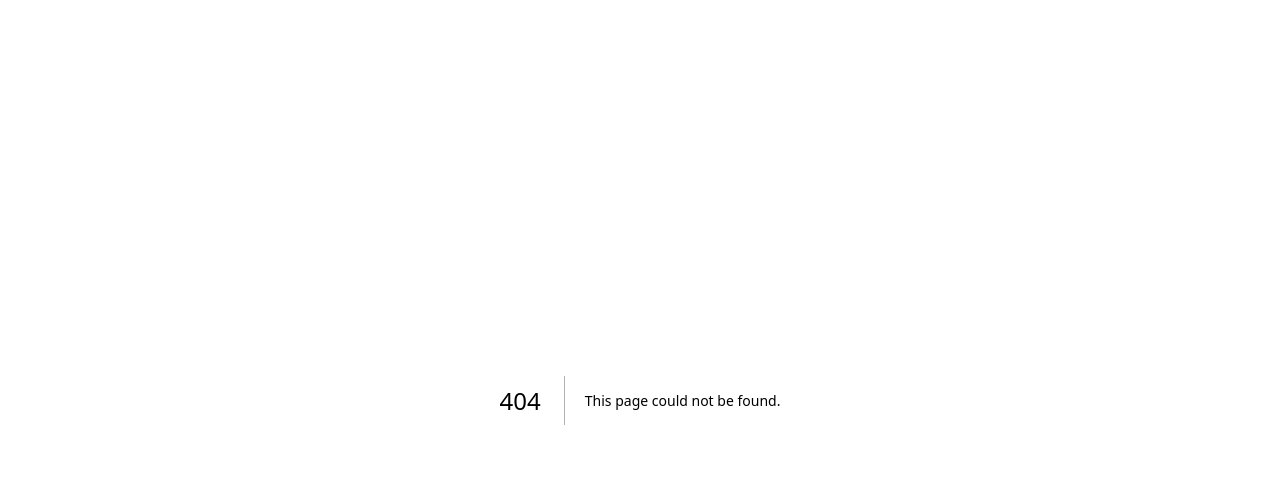
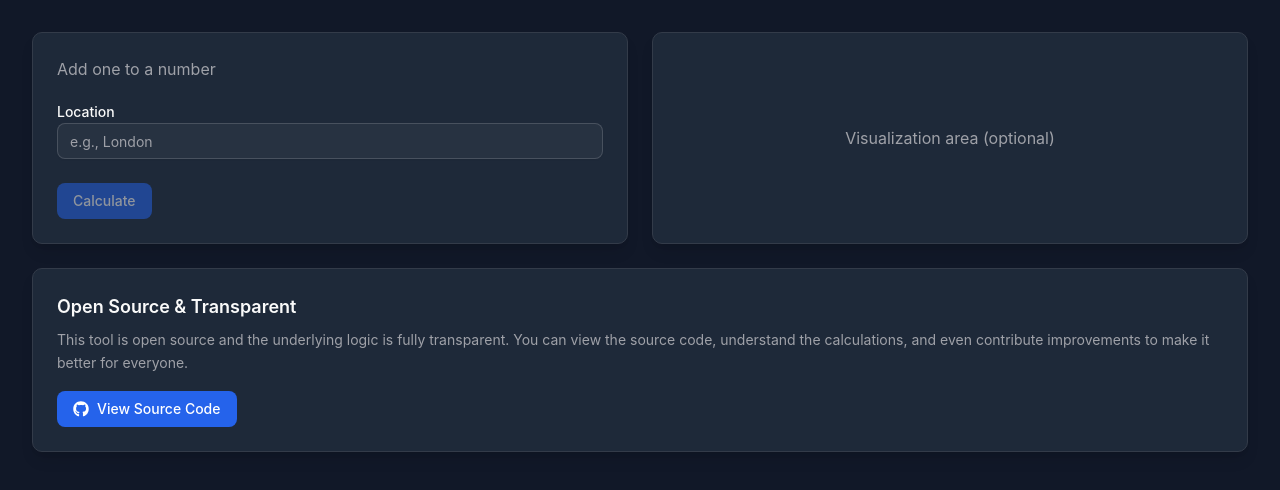
Before and after one commit to AeroVia-org/tools, a Next.js app: page /tools/sunrise-sunset-calculator in a window 1280 px wide. Before the commit this address had no page. Shown: the top 490 px of the page. Built offline with nearby package versions, Linux system fonts and the light colour scheme.

Commit message:
feat: add api calls for geocoding, sunrise/sunset

```diff
--- /dev/null
+++ b/app/actions/sunrise-sunset-calculator.ts
@@ -0,0 +1,75 @@
+"use server";
+
+import type { Coordinates, SunData } from "../tools/(tools)/sunrise-sunset-calculator/types";
+
+// type TimeZone = "UTC" | "Local" | "Location" | { tzid: string };
+
+interface LocationResponseItem {
+  lat: string;
+  lon: string;
+  importance: number;
+}
+
+interface SunriseSunsetResponse {
+  status: string;
+  results: {
+    sunrise: string;
+    sunset: string;
+  };
+}
+
+function formatDate(date: Date): string {
+  return `${date.getFullYear()}-${String(date.getMonth() + 1).padStart(2, "0")}-${String(date.getDate()).padStart(2, "0")}`;
+}
+
+/**
+ * Parses a time string into a Date object.
+ * @param date The date giving the correct day, month and year.
+ * @param time The time in the format of "H:MM:SS (AM/PM)"
+ */
+function parseTime(date: Date, time: string): Date {
+  const [hours, minutes, seconds] = time.split(" ")[0].split(":").map(Number);
+  const isPM = time.includes("PM");
+  const hour = isPM ? (hours % 12 + 12) : (hours % 12);
+  const minute = minutes;
+  const second = seconds;
+  const parsedDate = new Date(date);
+  parsedDate.setHours(hour, minute, second);
+  return parsedDate;
+}
+
+function getLocationApiUrl(location: string) {
+  return `https://nominatim.openstreetmap.org/search?q=${location}&format=json`;
+}
+
+function getSunriseApiUrl(latitude: number, longitude: number, date: string) {
+  return `https://api.sunrise-sunset.org/json?lat=${latitude}&lng=${longitude}&date=${date}`;
+}
+
+async function getCoordinatesFromLocation(location: string): Promise<Coordinates> {
+  const response = await fetch(getLocationApiUrl(location));
+  const data: LocationResponseItem[] = await response.json();
+  if (data.length === 0) throw new Error(`No location found for ${location}`);
+  const mostImportantLocation = data.sort((a, b) => b.importance - a.importance)[0];
+  return {
+    latitude: parseFloat(mostImportantLocation.lat),
+    longitude: parseFloat(mostImportantLocation.lon),
+  };
+}
+
+export async function getSunDataFromLatitudeAndLongitude(latitude: number, longitude: number, date?: Date): Promise<SunData> {
+  const givenDate = date ?? new Date();
+  const formattedDate = formatDate(givenDate);
+  const response = await fetch(getSunriseApiUrl(latitude, longitude, formattedDate));
+  const data: SunriseSunsetResponse = await response.json();
+  if (data.status !== "OK") throw new Error(`Failed to get sunrise/sunset data for ${latitude}, ${longitude} on ${formattedDate}: ${data.status}`);
+  return {
+    sunrise: parseTime(givenDate, data.results.sunrise),
+    sunset: parseTime(givenDate, data.results.sunset),
+  };
+}
+
+export async function getSunDataFromLocation(location: string, date?: Date): Promise<SunData> {
+  const coordinates = await getCoordinatesFromLocation(location);
+  return await getSunDataFromLatitudeAndLongitude(coordinates.latitude, coordinates.longitude, date);
+}
--- /dev/null
+++ b/app/tools/(tools)/sunrise-sunset-calculator/layout.tsx
@@ -0,0 +1,10 @@
+import type { Metadata } from "next";
+
+export const metadata: Metadata = {
+  title: "AeroVia - Sunrise/Sunset & Moonrise/Moonset Calculator",
+  description: "Calculate sunrise, sunset, moonrise, and moonset times for any specific location and date.",
+};
+
+export default function DefaultCalculatorLayout({ children }: { children: React.ReactNode }) {
+  return children;
+}
--- /dev/null
+++ b/app/tools/(tools)/sunrise-sunset-calculator/page.tsx
@@ -0,0 +1,89 @@
+"use client";
+
+import { useState, useEffect, useCallback, useMemo } from "react";
+import { Input } from "@packages/ui/components/ui/input";
+import { Label } from "@packages/ui/components/ui/label";
+import OpenSourceCard from "../../components/OpenSourceCard";
+import { getSunDataFromLocation } from "@/app/actions/sunrise-sunset-calculator";
+import { SunData } from "./types";
+import { Button } from "@/components/ui/button";
+// import ToolTitle from "../../components/ToolTitle"; // TODO: Uncomment
+// import Theory from "../../components/Theory"; // TODO: Uncomment
+
+export default function DefaultCalculatorPage() {
+  // Input state
+  const [location, setLocation] = useState<string>("");
+
+  // Results state
+  const [result, setResult] = useState<SunData | null>(null);
+  const [error, setError] = useState<string | null>(null);
+
+  const handleCalculate = async (location: string) => {
+    setError(null);
+    setResult(null);
+    try {
+      const sunData = await getSunDataFromLocation(location);
+      setResult(sunData);
+    } catch (err) {
+      setError(err instanceof Error ? err.message : "An unknown error occurred during calculation.");
+      setResult(null);
+    }
+  }
+
+  return (
+    <div className="mx-auto flex max-w-7xl flex-col gap-6 px-4 py-8 sm:px-6 lg:px-8">
+      {/* Title */}
+      {/* <ToolTitle toolKey="default" /> */} {/* TODO: Uncomment */}
+      <div className="grid grid-cols-1 gap-6 lg:grid-cols-2">
+        <div className="border-border bg-card rounded-lg border p-6 shadow-lg">
+          <p className="text-muted-foreground mb-6">Add one to a number</p>
+
+          {/* Input Value */}
+          <div className="mb-6">
+            <Label htmlFor="location">Location</Label>
+            <Input
+              type="text"
+              id="location"
+              value={location}
+              onChange={(e) => setLocation(e.target.value)}
+              placeholder="e.g., London"
+              className="mt-1 block w-full"
+            />
+          </div>
+
+          <Button onClick={() => handleCalculate(location)} disabled={!location}>Calculate</Button>
+
+          {error && (
+            <div className="bg-destructive/10 mb-6 rounded-md p-4">
+              <p className="text-destructive text-sm font-medium">
+                <span className="font-bold">Error:</span> {error}
+              </p>
+            </div>
+          )}
+
+          {result !== null && (
+            <div>
+              <h2 className="text-foreground mb-4 text-xl font-semibold">Result:</h2>
+              <div className="border-border flex items-start gap-4 rounded-lg border p-4">
+                <div>
+                  <div className="text-foreground font-medium">Sunrise</div>
+                  <div className="text-muted-foreground text-sm">{result.sunrise.toLocaleTimeString()}</div>
+                  <div className="text-foreground font-medium">Sunset</div>
+                  <div className="text-muted-foreground text-sm">{result.sunset.toLocaleTimeString()}</div>
+                </div>
+              </div>
+            </div>
+          )}
+        </div>
+
+        <div className="border-border bg-card flex items-center justify-center rounded-lg border p-6 shadow-lg">
+          <p className="text-muted-foreground text-center">Visualization area (optional)</p>
+        </div>
+      </div>
+      {/* Theory Section */}
+      {/* <Theory toolKey="default" /> */} {/* TODO: Uncomment */}
+      {/* Open Source Card */}
+      <OpenSourceCard />
+    </div>
+  );
+}
--- /dev/null
+++ b/app/tools/(tools)/sunrise-sunset-calculator/theory.md
@@ -0,0 +1,7 @@
+### About This Calculator
+
+This is a simple calculator template that adds 1 to any number you enter.
+
+The calculation is performed using the formula: **result = input + 1**
+
+This template can be customized to implement more complex calculations as needed.
--- /dev/null
+++ b/app/tools/(tools)/sunrise-sunset-calculator/types.ts
@@ -0,0 +1,9 @@
+export type SunData = {
+  sunrise: Date;
+  sunset: Date;
+}
+
+export type Coordinates = {
+  latitude: number;
+  longitude: number;
+}
--- /dev/null
+++ b/app/tools/(tools)/sunrise-sunset-calculator/visualization.tsx
@@ -0,0 +1,18 @@
+"use client";
+
+const InteractiveDefaultCalculator = () => {
+
+  return (
+    <div className="relative mx-auto w-full max-w-md">
+      <h3 className="mb-2 text-center text-lg font-semibold text-gray-800 dark:text-gray-100">
+        Interactive Default Calculator
+      </h3>
+
+      <p className="mt-1 text-center text-xs text-gray-500 dark:text-gray-400">
+        Hover over the chart to see the result of adding one to a number.
+      </p>
+    </div>
+  );
+};
+
+export default InteractiveDefaultCalculator;
--- a/app/tools/tools.ts
+++ b/app/tools/tools.ts
@@ -878,7 +878,7 @@ export const allTools: Tool[] = [
 
   // Astronomy
   {
-    status: "Coming Soon",
+    status: "Active",
     key: "sunrise-sunset-calculator",
     title: "Sunrise/Sunset & Moonrise/Moonset Calculator",
     icon: FaSun,
```
Also changed, not shown: 1 other file (tests, documents, lock files or other folders).
